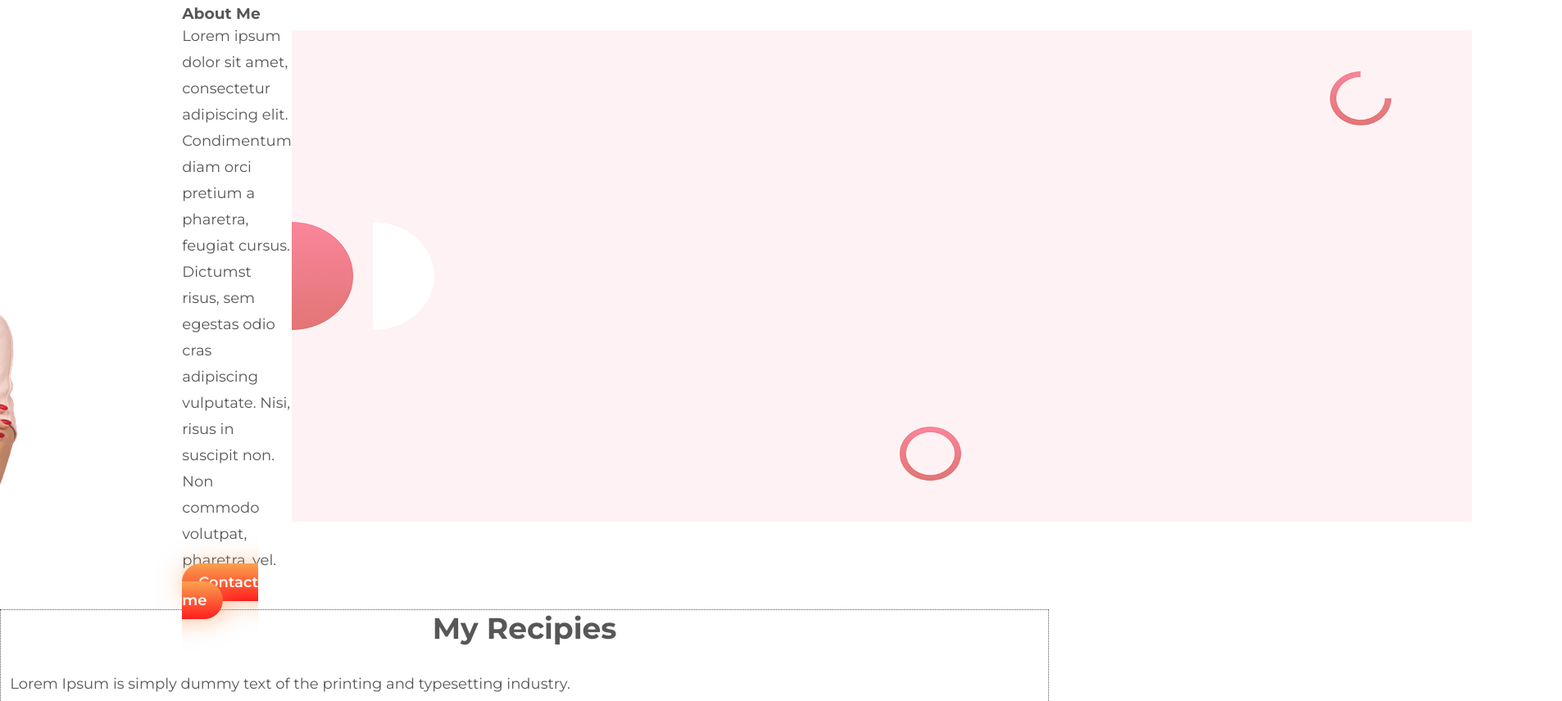
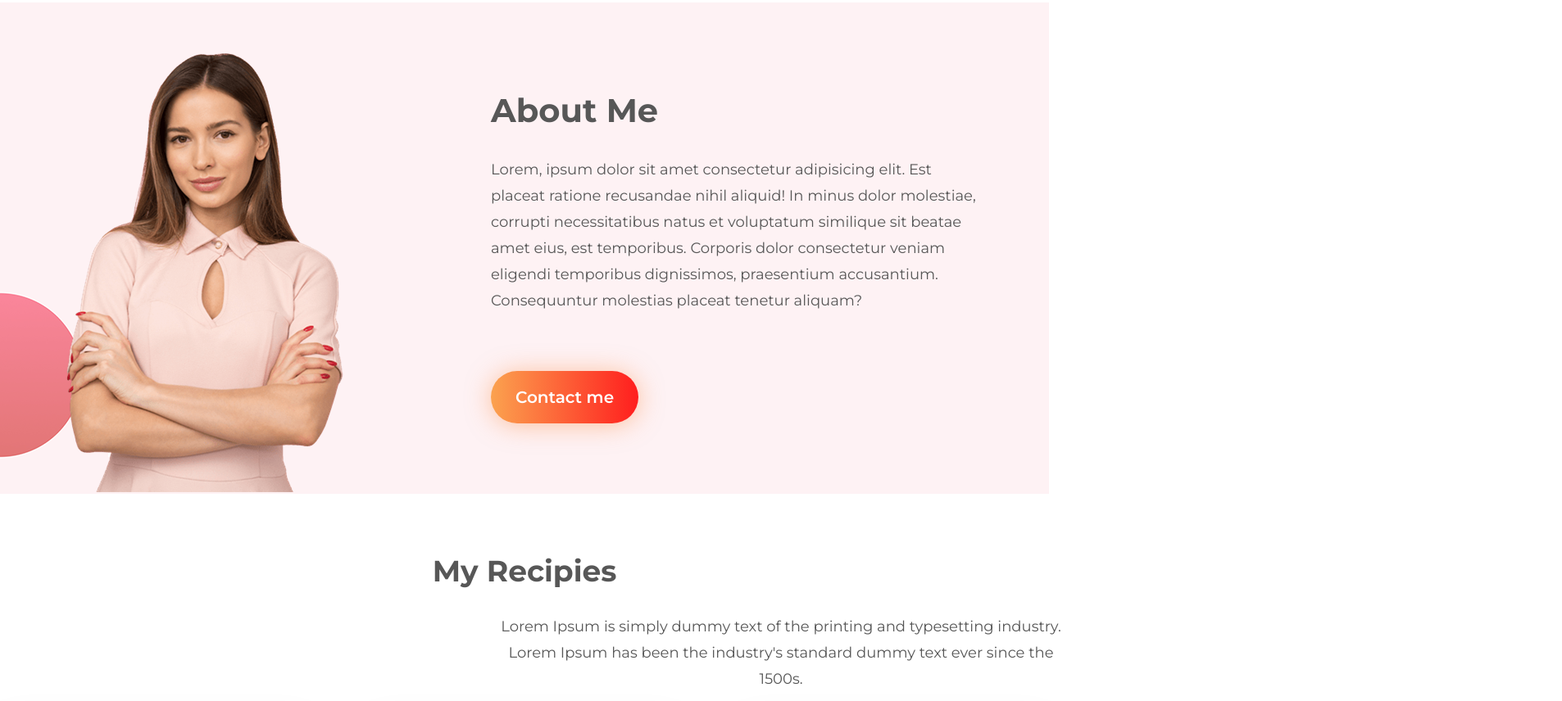
Before and after one commit to ihrimon/my-frist-repo, a plain HTML site: page index.html in a window 1280 px wide. Shown: the part 903-1759 px from the top of the page at 82% size, 1906 px wide, since content can reach past the window. Drawn offline with Linux system fonts and the light colour scheme.

Commit message:
secon commit

```diff
--- a/index.html
+++ b/index.html
@@ -30,19 +30,17 @@
 
     <!-------------- About Section Start -------------->
     <main>
-        <section class="container">
+        <section class="container background-banner">
             <div class="woman-image">
                 <img src="images/women-image.png" alt="">
             </div>
             <div class="about-me">
                 <h3>About Me</h3>
-                <p>Lorem ipsum dolor sit amet, consectetur adipiscing elit. Condimentum diam orci pretium a pharetra,
-                    feugiat cursus. Dictumst risus, sem egestas odio cras adipiscing vulputate. Nisi, risus in suscipit
-                    non. Non commodo volutpat, pharetra, vel.</p>
+                <p>Lorem, ipsum dolor sit amet consectetur adipisicing elit. Est placeat ratione recusandae nihil
+                    aliquid! In minus dolor molestiae, corrupti necessitatibus natus et voluptatum similique sit beatae
+                    amet eius, est temporibus. Corporis dolor consectetur veniam eligendi temporibus dignissimos,
+                    praesentium accusantium. Consequuntur molestias placeat tenetur aliquam? </p>
                 <a class="link-button" target="_blank" href="https://www.linkedin.com/">Contact me</a>
-            </div>
-            <div class="background-banner">
-                <img src="images/background-image.png" alt="">
             </div>
         </section>
 
@@ -53,20 +51,20 @@
                 <p>Lorem Ipsum is simply dummy text of the printing and typesetting industry. Lorem Ipsum has been the
                     industry's standard dummy text ever since the 1500s.</p>
             </div>
-            <div class="food-itmes">
-                <article class="food-itme">
+            <div class="food-items">
+                <article class="food-item">
                     <img src="images/food-1.png" alt="">
                     <h4>Recipie Title</h4>
                     <p>Lorem ipsum dolor sit amet, consectetur adipiscing elit. Lacus, fermentum amet faucibus sed id
                         nisi lectus at.</p>
                 </article>
-                <article class="food-itme">
+                <article class="food-item">
                     <img src="images/food-2.png" alt="">
                     <h4>Recipie Title</h4>
                     <p>Lorem ipsum dolor sit amet, consectetur adipiscing elit. Lacus, fermentum amet faucibus sed id
                         nisi lectus at.</p>
                 </article>
-                <article class="food-itme">
+                <article class="food-item">
                     <img src="images/food-3.png" alt="">
                     <h4>Recipie Title</h4>
                     <p>Lorem ipsum dolor sit amet, consectetur adipiscing elit. Lacus, fermentum amet faucibus sed id
@@ -84,7 +82,7 @@
 <!-------------- Foother Section Start-------------->
 <footer>
     <h3><span class="orange">FOOD</span> NETWORK</h3>
-    <p>Eat healthy to live healthy. Live healthy to live happy.</p>
+    <p>© 2021 Healthy Food. Designed by Imam Hassan Rimon. All right reserved.</p>
 </footer>
 <!-------------- Foother Section End-------------->
 
--- a/style.css
+++ b/style.css
@@ -28,7 +28,6 @@ p{
 .heading{
     width: 600px;
     height: 455px;
-    border: 1px dotted;
 }
 .heading h1{
     font-weight: 700;
@@ -43,12 +42,10 @@ p{
 .link-button{
     text-decoration: none;
     font-weight: 600;
-    font-size: 18px;
-    color:
-    #FFFFFF;
-    padding: 12px 20px;
-    background-image: linear-gradient(#FBA24F
-, #FF1E1E);
+    font-size: 20px;
+    color:#FFFFFF;
+    padding: 20px 30px;
+    background-image: linear-gradient(0.25turn, #FBA24F, #FF1E1E);
     border-radius: 50px;
     box-shadow: 0px 2px 30px rgba(252, 143, 73, 0.5);
 }
@@ -56,64 +53,73 @@ p{
     Width: 650px;
     Height: 748px;
     margin: 82px 50px 72px 32px;
-    border: 1px dotted;
 }
+/* <!-------------- Header Section End --------------> */
 
 /* <!-------------- About Section For Styles --------------> */
 .woman-image img{
     width: 338px;
     height: 536px;
-    margin: 64px 200px 0px 200px;
+    margin-top: 64px;
+    margin-right: 180px;
 }
-.background-banner img{
-    width: 1440px;
+.about-me h3{
+    font-size: 40px;
+    font-weight: 700;
+    margin-bottom: 32px;
+}
+.about-me p{
+    width: 600px;
+    margin-bottom: 90px;
+}
+.background-banner{
+    background-image: url(images/background-image.png);
+    background-repeat: no-repeat;
     height: 600px;
     margin-bottom: 72px;
+    justify-content: center;
+    align-items: center;
 }
-
+/* <!-------------- About Section End --------------> */
 
 /* <!-------------- My Recipies Section For Styles --------------> */
-.my-recipies{
-    justify-content: center;
-    align-items: center;
-    text-align: center;
-    border: 1px dotted;
-}
 .my-recipies h3{
     font-size: 36px;
     font-weight: 700;
     margin-bottom: 30px;
+    text-align: center;
 }
 .my-recipies p{
     width: 706px;
+    padding: 0 600px;
     margin-bottom: 38px;
+    text-align: center;
 }
-.food-itmes{
+.food-items{
     display: grid;
     grid-template-columns: repeat(3, 1fr);
     grid-column-gap: 54px;
     justify-content: center;
-    gr
     align-items: center;
+    margin: 0 290px;
 }
-.food-itme{
+.food-item{
     width: 357px;
     height: 508px;
     border-radius: 30px;
     padding: 20px;
     box-shadow: 0px 0px 40px rgba(0, 0, 0, 0.1);
 }
-.food-itmes img{
+.food-items img{
     width: 357px;
     height: 256px;
     margin-bottom: 40px;
     border-radius: 16px;
 }
-.food-itme h4{
+.food-item h4{
     font-size: 28px;
     font-weight: 800;
     margin-bottom: 10px;
-
 }
 
 
@@ -130,7 +136,7 @@ footer h3{
     font-weight: 800;
     font-size: 30px;
     color: #FFFFFF;
-    margin-top: 37px;
+    padding-top: 37px;
     margin-bottom: 37px;
 }
 .orange{
@@ -138,3 +144,13 @@ footer h3{
     -webkit-background-clip: text;
     -webkit-text-fill-color: transparent;
 }
+
+/* <!-------------- Responsive For Mobile Devices --------------> */
+
+@media only screen and (max-width: 688px) {
+    .container{
+        display: flex;
+        justify-content: center;
+        align-items: center;
+    }
+}
```
